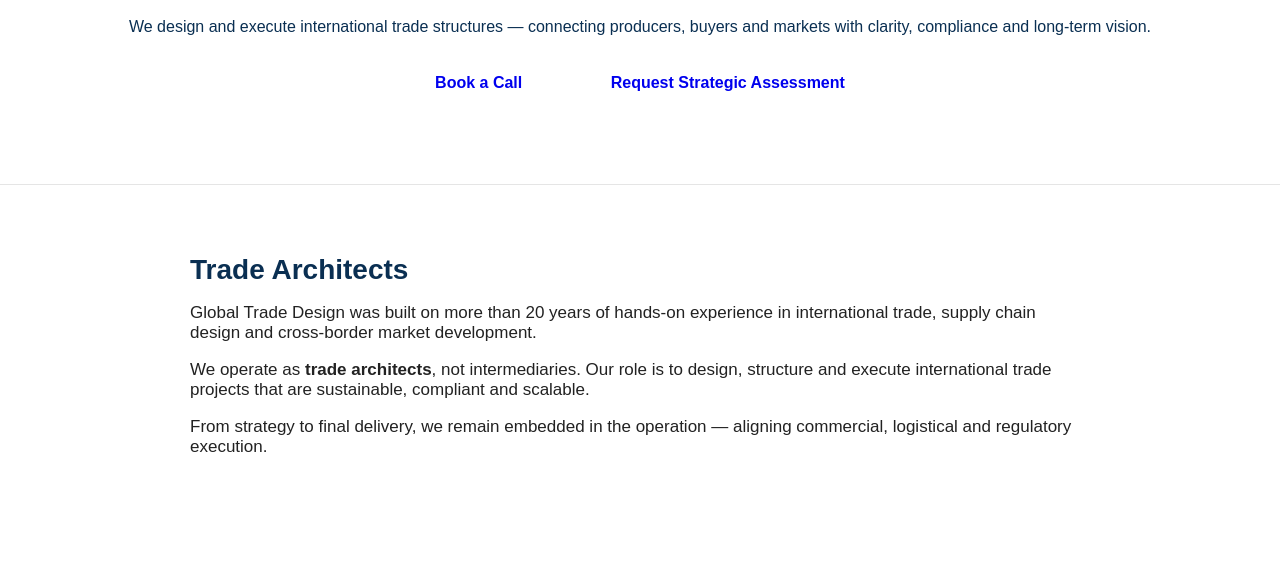
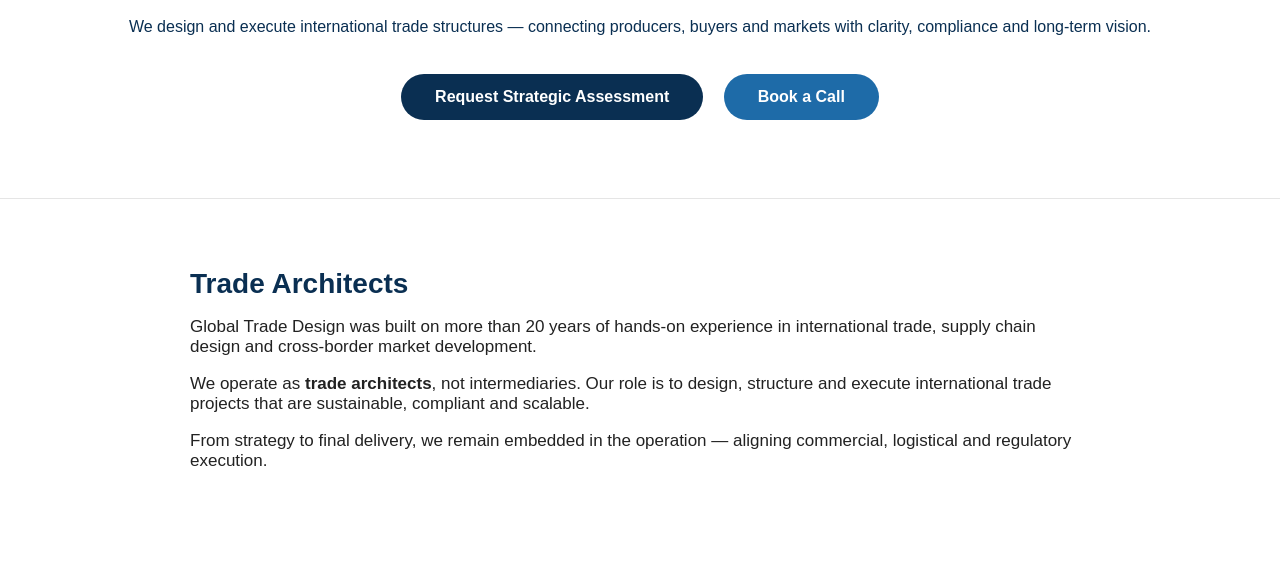
Before and after one commit to heitormanuelhr/globaltradedesign, a plain HTML site: page index.html in a window 1280 px wide. Shown: the part 234-800 px from the top of the page. Drawn offline with Linux system fonts and the light colour scheme.

Commit message:
Update index.html

```diff
--- a/index.html
+++ b/index.html
@@ -19,13 +19,11 @@
     We design and execute international trade structures — connecting producers, buyers and markets with clarity, compliance and long-term vision.
   </p>
 
-  <div class="cta-group">
-    <a href="https://calendar.app.google/r3rmA3R8cF3C5DQU9" class="btn" target="_blank">
-      Book a Call
-    </a>
-    <a href="https://calendar.app.google/r3rmA3R8cF3C5DQU9" class="btn secondary" target="_blank">
-      Request Strategic Assessment
-    </a>
+  <div class="cta-buttons">
+    <a href="request.html" class="btn btn-primary">Request Strategic Assessment</a>
+    <a href="https://calendar.app.google/r3rmA3R8cF3C5DQU9"
+       target="_blank"
+       class="btn btn-secondary">Book a Call</a>
   </div>
 </header>
 
```
